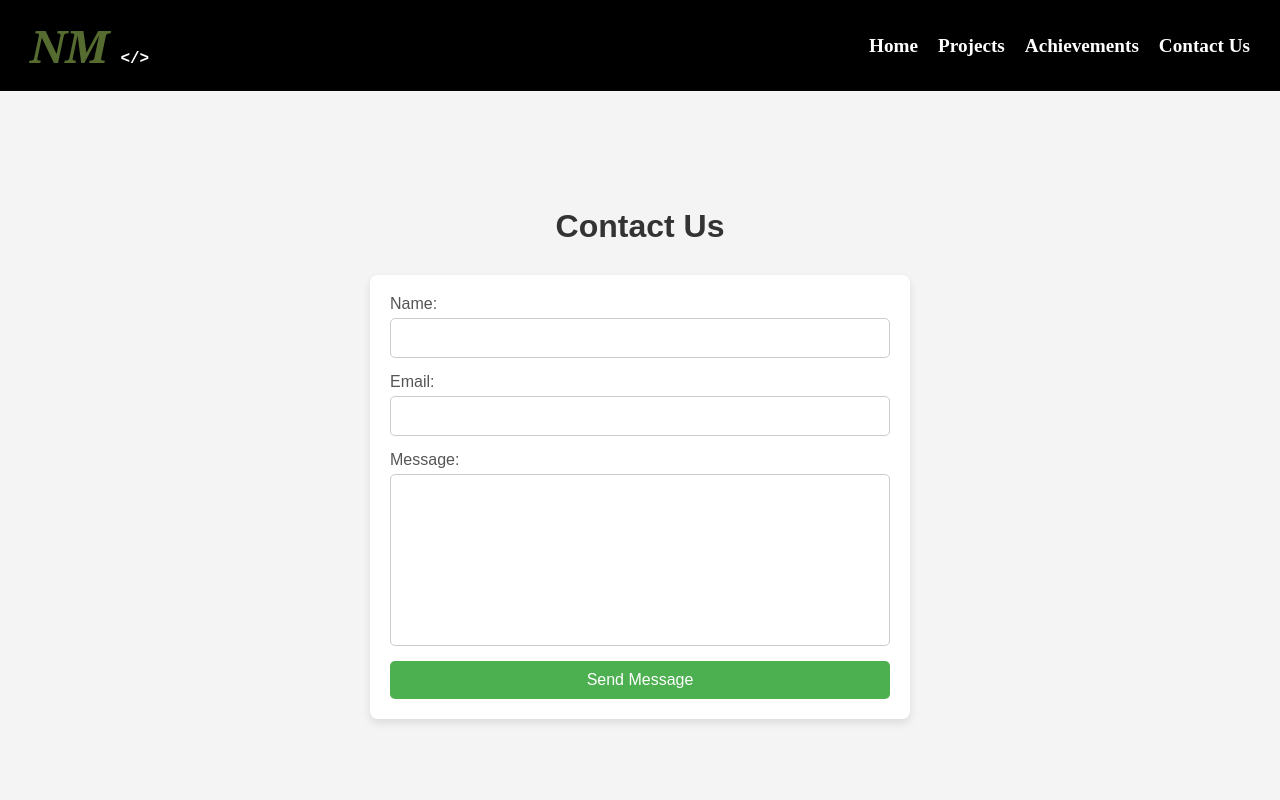
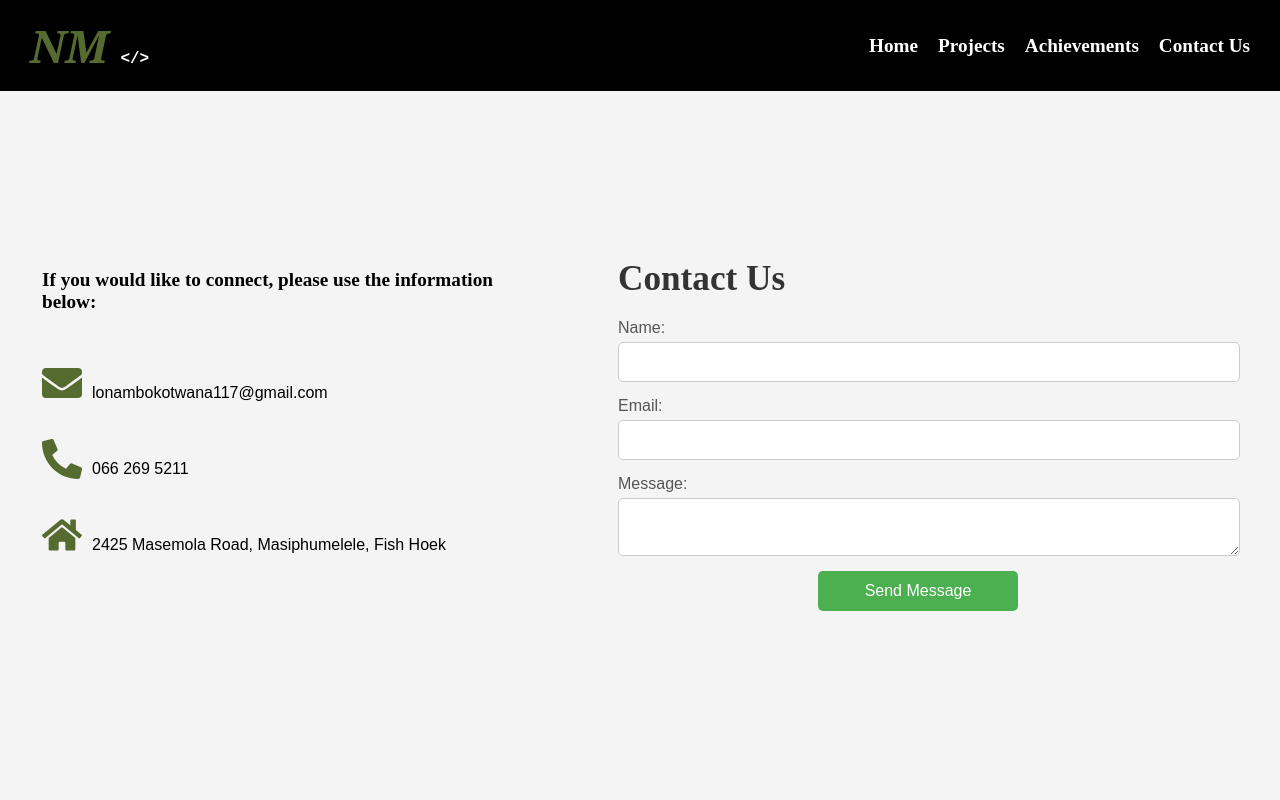
Before and after one commit to Nikithamboks25/nikitha-portfolio, a React (Create React App) app: page /contact in a window 1280 px wide. Shown: the top 800 px of the page. Built offline with nearby package versions, Linux system fonts and the light colour scheme.

Commit message:
contactus

```diff
--- a/src/pages/ContactUs.js
+++ b/src/pages/ContactUs.js
@@ -1,5 +1,6 @@
 import React, { useState } from 'react';
 import emailjs from 'emailjs-com';
+import { FaEnvelope, FaHome, FaPhoneAlt } from 'react-icons/fa';
 import './../styles/ContactUs.css';
 
 const ContactUs = () => {
@@ -22,12 +23,12 @@ const ContactUs = () => {
     e.preventDefault();
     emailjs
       .sendForm(
-        'service_jakkfb5', // EmailJS Service ID
-        'template_f7aejwa', // EmailJS Template ID
-        e.target, // The form element
-        'udjaV-ZswO5VwEYuf' // EmailJS User ID
+        'service_jakkfb5',
+        'template_f7aejwa',
+        e.target,
+        'udjaV-ZswO5VwEYuf'
       )
-      .then((response) => {
+      .then(() => {
         setStatus('Message sent successfully!');
         setFormData({
           name: '',
@@ -35,16 +36,30 @@ const ContactUs = () => {
           message: '',
         });
       })
-      .catch((err) => {
+      .catch(() => {
         setStatus('Failed to send message.');
       });
   };
 
   return (
     <div className="contact-container">
-      <h2>Contact Us</h2>
-      <div className="card">
-        <form onSubmit={handleSubmit}>
+      <div className="contact-info">
+        <p>If you would like to connect, please use the information below:</p>
+        <div className="info-item">
+          <FaEnvelope className="icon" />
+          <span>lonambokotwana117@gmail.com</span>
+        </div>
+        <div className="info-item">
+          <FaPhoneAlt className="icon" />
+          <span>066 269 5211</span>
+        </div>
+        <div className="info-item">
+          <FaHome className="icon" />
+          <span>2425 Masemola Road, Masiphumelele, Fish Hoek</span>
+        </div>
+      </div>
+      <form className="contact-form" onSubmit={handleSubmit}>
+        <h2 className="form-title">Contact Us</h2>
         <label>Name:</label>
         <input
           type="text"
@@ -69,9 +84,8 @@ const ContactUs = () => {
           required
         ></textarea>
         <button type="submit">Send Message</button>
+        {status && <p className="status-message">{status}</p>}
       </form>
-      </div>
-      {status && <p>{status}</p>}
     </div>
   );
 };
--- a/src/styles/ContactUs.css
+++ b/src/styles/ContactUs.css
@@ -8,57 +8,65 @@ body {
 .contact-container {
   display: flex;
   justify-content: center;
-  align-items: center;
-  flex-direction: column;
-  padding: 20px; /* Adjust padding */
-  margin: 0 auto;
-  min-height: calc(100vh - 60px);
-  margin-top: 60px;
+  align-items: center; /* Vertically center content */
+  min-height: 100vh; /* Full viewport height */
+  gap: 60px; /* Space between sections */
+  padding: 20px;
 }
 
-.navbar {
-  position: fixed;
-  top: 0;
-  left: 0;
-  width: 100%;
-  height: 60px; /* Adjust height */
-  background-color: #333; /* Example color */
-  color: white;
-  display: flex;
-  justify-content: center;
-  align-items: center;
-  z-index: 1000;
-}
-
-h2 {
-  font-size: 2rem;
-  color: #333;
-  margin-bottom: 30px;
-  text-align: center;
-}
-
-.card {
-  background-color: white;
-  padding: 20px;
-  border-radius: 8px;
-  box-shadow: 0 4px 8px rgba(0, 0, 0, 0.1);
-  width: 100%;
-  max-width: 500px;
-}
-
-form {
+.contact-info {
+  flex: 1;
+  max-width: 40%;
   display: flex;
   flex-direction: column;
 }
 
-label {
+.contact-info p {
+  font-size: 1.2rem;
+  font-family: 'Times New Roman', Times, serif;
+  font-weight: bold;
+  margin-bottom: 50px;
+}
+
+.info-item {
+  display: flex;
+  align-items: center;
+  margin-bottom: 1rem;
+}
+
+.info-item .icon {
+  margin-right: 10px;
+  color: darkolivegreen;
+  font-size: 2.5rem;
+  margin-bottom: 20px;
+}
+
+.contact-form {
+  flex: 1;
+  max-width: 600px; /* Wide form */
+  display: flex;
+  flex-direction: column;
+  padding: 20px;
+}
+
+.contact-form .form-title {
+  text-align:left;
+  margin-bottom: 20px;
+  font-size: 2.2rem;
+  font-family: 'Times New Roman', Times, serif;
+  font-weight: bold;
+  color: #333;
+}
+
+.contact-form label {
   font-size: 1rem;
   margin-bottom: 5px;
   color: #555;
 }
 
-input,
-textarea {
+.contact-form input,
+.contact-form textarea {
+  width: 100%;
   padding: 10px;
   margin-bottom: 15px;
   border: 1px solid #ccc;
@@ -66,74 +74,37 @@ textarea {
   font-size: 1rem;
 }
 
-button {
-  padding: 10px;
+.contact-form button {
   background-color: #4caf50;
   color: white;
   border: none;
   border-radius: 5px;
   cursor: pointer;
+  width: 200px;
+  height: 40px;
   font-size: 1rem;
+  align-self: center;
 }
 
-button:hover {
+.contact-form button:hover {
   background-color: #45a049;
 }
 
-textarea {
-  height: 150px;
-  resize: none;
-}
-
-p {
+.status-message {
   font-size: 1rem;
   color: #4caf50;
-  text-align: center;
   margin-top: 10px;
 }
 
-/* Media Query for smaller screens (tablets and phones) */
+/* Responsive Design */
 @media (max-width: 768px) {
   .contact-container {
-    padding: 0 10px;
+    flex-direction: column;
+    gap: 20px;
   }
 
-  h1 {
-    font-size: 1.8rem;
-  }
-
-  .card {
-    width: 100%;
-    padding: 15px;
-  }
-
-  input,
-  textarea,
-  button {
-    font-size: 0.9rem;
+  .contact-info,
+  .contact-form {
+    max-width: 100%;
   }
 }
-
-@media (max-width: 480px) {
-  .contact-container {
-    padding: 0 5px;
-  }
-
-  h1 {
-    font-size: 1.5rem;
-  }
-
-  .card {
-    padding: 10px;
-  }
-
-  input,
-  textarea,
-  button {
-    font-size: 0.8rem;
-  }
-
-  button {
-    padding: 8px;
-  }
-}
```
Lines whose indentation alone changed are shown as unchanged.
